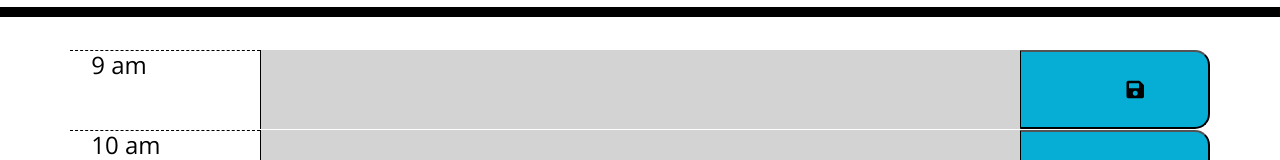
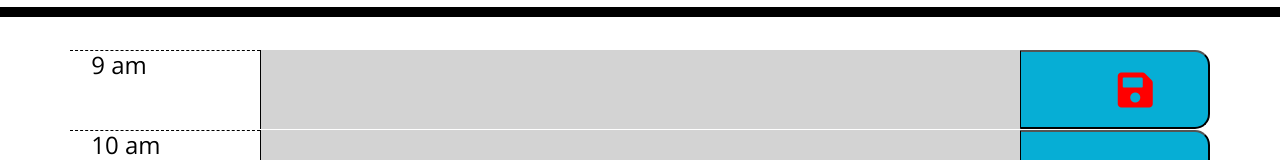
Before and after one commit to damianfearon/Simple-Workday-Planner, a plain HTML site: page index.html in a window 1280 px wide. In both pictures the pointer is over the icon 1135 px from the left and 376 px from the top of the page. Shown: the part 287-447 px from the top of the page. Drawn offline with nearby package versions, Linux system fonts and the light colour scheme.

```diff
--- a/assets/css/style.css
+++ b/assets/css/style.css
@@ -68,7 +68,7 @@ textarea {
 }
 
 .saveBtn i:hover {
-  font-size: 20px;
-  transition: all 0.3s ease-in-out;
-  color: black;
+  font-size: 40px;
+  transition: all 0.5s ease-in-out;
+  color: red;
 }
--- a/assets/js/logic.js
+++ b/assets/js/logic.js
@@ -106,10 +106,12 @@ saveBtn.click(function () {
   var rowId = $(this).parent().attr("id");
   var textareaValue = $(`#${rowId}`).children("textarea").val();
 
+
   dailyTasks[rowId] = textareaValue;
 
   storeTasks();
 });
+
 
 
 setInterval(showTime, 1000);
```
Also changed, not shown: assets/screenshot/screenshot.gif (added).
